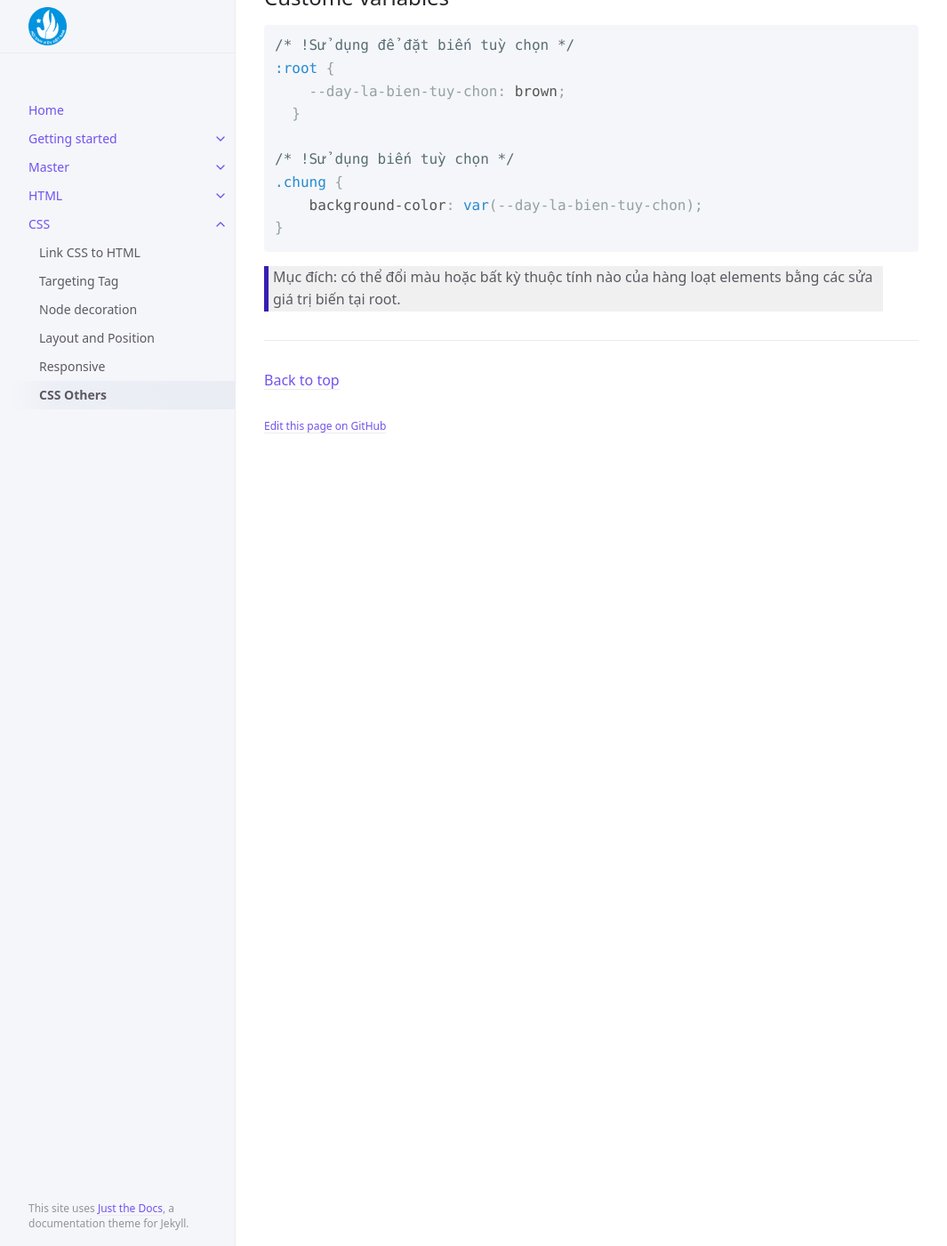
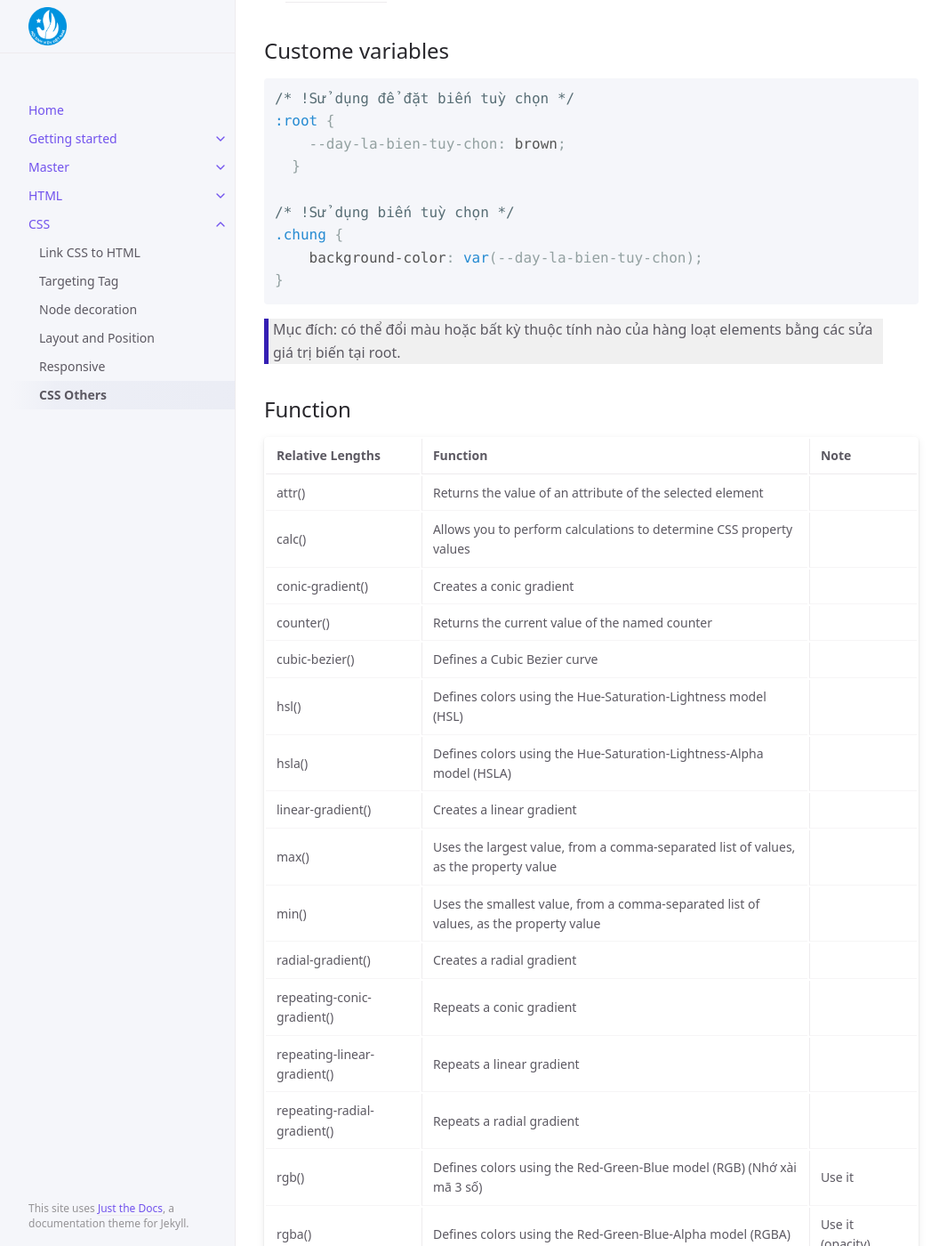
Before and after one commit to FTU2-Student-Association/official-materials, a Jekyll site: the page built from docs/CSS/css-others.md, in a window 1280 px wide and 1400 px high, scrolled down 270 px. Shown: the whole window at 89% size, without its empty margins (107-1172 px from the left). Built offline with Jekyll 4.4.1, drawn with Linux system fonts in a browser that asks for light colours; some of the changed text lies outside the part shown.

Commit message:
night night

````diff
--- a/docs/CSS/css-others.md
+++ b/docs/CSS/css-others.md
@@ -34,3 +34,61 @@
 
 >Mục đích: có thể đổi màu hoặc bất kỳ thuộc tính nào của hàng loạt elements bằng các sửa giá trị biến tại root.
 {: .q}
+
+## Function
+
+| Relative Lengths            | Function                                                                              | Note             |
+| :-------------------------- | :------------------------------------------------------------------------------------ | :--------------- |
+| attr()                      | Returns the value of an attribute of the selected element                             |                  |
+| calc()                      | Allows you to perform calculations to determine CSS property values                   |                  |
+| conic-gradient()            | Creates a conic gradient                                                              |                  |
+| counter()                   | Returns the current value of the named counter                                        |                  |
+| cubic-bezier()              | Defines a Cubic Bezier curve                                                          |                  |
+| hsl()                       | Defines colors using the Hue-Saturation-Lightness model (HSL)                         |                  |
+| hsla()                      | Defines colors using the Hue-Saturation-Lightness-Alpha model (HSLA)                  |                  |
+| linear-gradient()           | Creates a linear gradient                                                             |                  |
+| max()                       | Uses the largest value, from a comma-separated list of values, as the property value  |                  |
+| min()                       | Uses the smallest value, from a comma-separated list of values, as the property value |                  |
+| radial-gradient()           | Creates a radial gradient                                                             |                  |
+| repeating-conic-gradient()  | Repeats a conic gradient                                                              |                  |
+| repeating-linear-gradient() | Repeats a linear gradient                                                             |                  |
+| repeating-radial-gradient() | Repeats a radial gradient                                                             |                  |
+| rgb()                       | Defines colors using the Red-Green-Blue model (RGB) (Nhớ xài mã 3 số)                 | Use it           |
+| rgba()                      | Defines colors using the Red-Green-Blue-Alpha model (RGBA)                            | Use it (opacity) |
+| var()                       | Inserts the value of a custom property                                                |                  |
+
+## Pseudo-classes
+
+Syntax
+
+```css
+.class-name:pseudo-class {
+    color: rebeccapurple;
+}
+```
+
+`pseudo-class` can be:
+
+- link (chưa bấm vào hiển thị thế nào)
+- visited (bấm vào rồi hiển thị thế nào)
+- hover (giữ chuột thì thế nào)
+- active (???)
+- 4 trạng thái của thẻ `<a>`
+pseudo-class can be:
+- first-child
+- last-child
+- Dùng để chọn child đầu tiên hoặc cuối cùng
+- nth-child(n): Dùng để chọn thẻ con thứ n
+
+>Quan trọng
+{: .q}
+
+| A              | B               | C                                                                  |
+| :------------- | :-------------- | :----------------------------------------------------------------- |
+| ::after        | p::after        | Insert content after every `<p>` element                             |
+| ::before       | p::before       | Insert content before every `<p>` element                            |
+| ::first-letter | p::first-letter | Selects the first letter of every `<p>` element (In đậm chữ cái đầu) |
+| ::first-line   | p::first-line   | Selects the first line of every `<p>` element                        |
+| ::selection    | p::selection    | Selects the portion of an element that is selected by a user       |
+
+[Pseudo classes](https://www.w3schools.com/css/css_pseudo_classes.asp){: .btn .btn-blue .mb-1 .mt-2 .fs-6 .m-auto}
````
